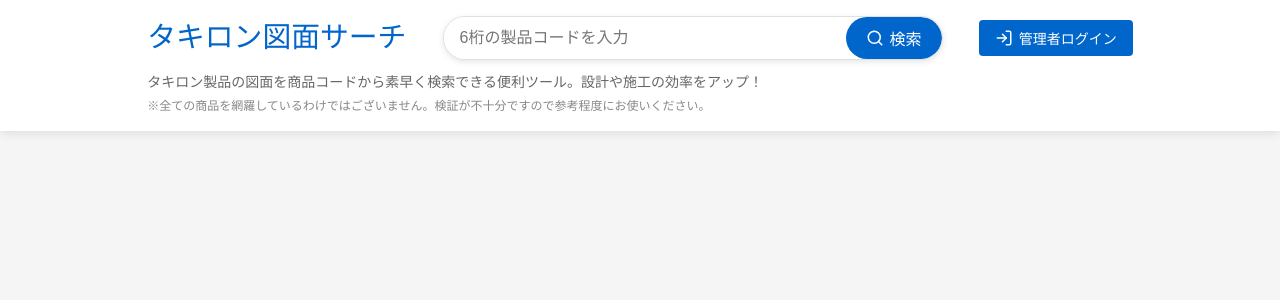
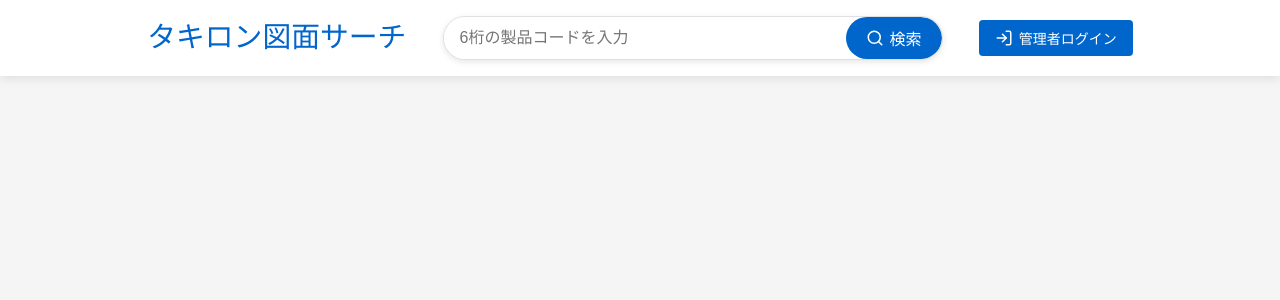
Before and after one commit to CatsHandDev/serial-image-search, a React (Vite) app: page / in a window 1280 px wide. Shown: the top 300 px of the page. Built offline with nearby package versions, Linux system fonts and the light colour scheme; no server answers.

Commit message:
header description removed

```diff
--- a/src/App.tsx
+++ b/src/App.tsx
@@ -184,12 +184,12 @@ export const App = () => {
               )}
             </div>
           </div>
-          <div className="header-description">
+          {/* <div className="header-description">
             <p>タキロン製品の図面を商品コードから素早く検索できる便利ツール。設計や施工の効率をアップ！</p>
             <p className="disclaimer">
               ※全ての商品を網羅しているわけではございません。検証が不十分ですので参考程度にお使いください。
             </p>
-          </div>
+          </div> */}
         </div>
       </header>
 
```
